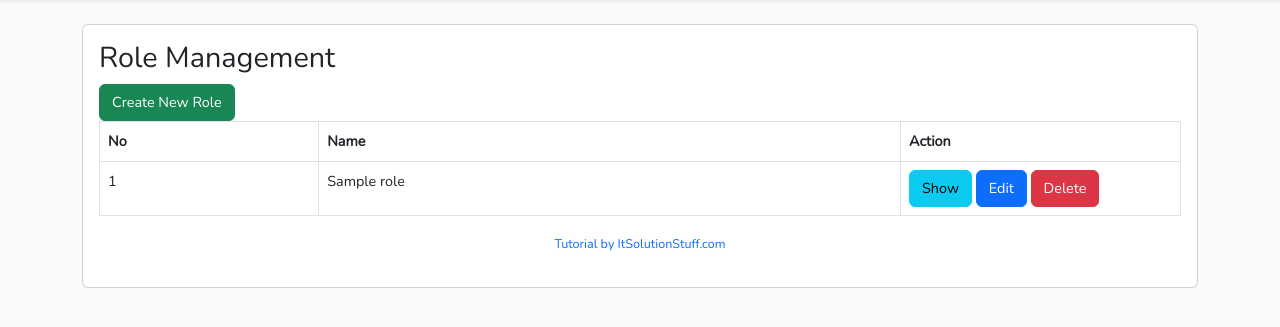
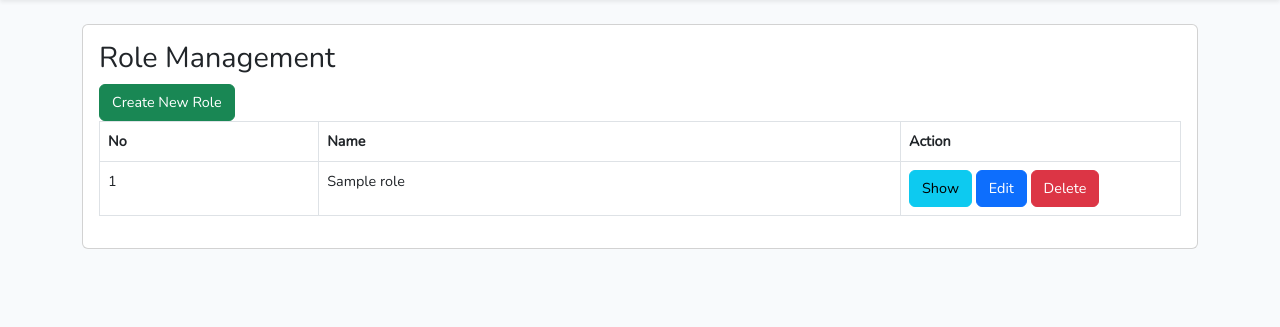
Before and after one commit to aduardito/plantapp_projecto_daw, a Laravel app: page /roles in a window 1280 px wide. Shown: the part 55-382 px from the top of the page. Run offline with Laravel 10, Linux system fonts and the light colour scheme; a user stored in the database is signed in; tables that the repository leaves empty hold one stand-in row (values such as "Sample post"); style sheets or scripts are compiled from the project's sources; parts of the project's set-up code (start-up, migrations or seed data) failed here and were passed over; some libraries are stand-ins or nearby versions.

Commit message:
Removed unwanted line from the views

```diff
--- a/resources/views/plants/create.blade.php
+++ b/resources/views/plants/create.blade.php
@@ -59,6 +59,4 @@
 
     </form>
 
-
-<p class="text-center text-primary"><small>Tutorial by ItSolutionStuff.com</small></p>
 @endsection
--- a/resources/views/plants/edit.blade.php
+++ b/resources/views/plants/edit.blade.php
@@ -57,7 +57,4 @@
 		    </div>
 		</div>
     </form>
-
-
-<p class="text-center text-primary"><small>Tutorial by ItSolutionStuff.com</small></p>
 @endsection
--- a/resources/views/plants/index.blade.php
+++ b/resources/views/plants/index.blade.php
@@ -68,6 +68,4 @@
 
     {!! $plants->links() !!}
 
-
-<p class="text-center text-primary"><small>Tutorial by ItSolutionStuff.com</small></p>
 @endsection
--- a/resources/views/plants/show.blade.php
+++ b/resources/views/plants/show.blade.php
@@ -48,4 +48,3 @@
 
     </div>
 @endsection
-<p class="text-center text-primary"><small>Tutorial by ItSolutionStuff.com</small></p>
--- a/resources/views/roles/create.blade.php
+++ b/resources/views/roles/create.blade.php
@@ -51,6 +51,4 @@
 </div>
 {!! Form::close() !!}
 
-
-<p class="text-center text-primary"><small>Tutorial by ItSolutionStuff.com</small></p>
 @endsection
--- a/resources/views/roles/edit.blade.php
+++ b/resources/views/roles/edit.blade.php
@@ -53,4 +53,3 @@
 
 
 @endsection
-<p class="text-center text-primary"><small>Tutorial by ItSolutionStuff.com</small></p>
--- a/resources/views/roles/index.blade.php
+++ b/resources/views/roles/index.blade.php
@@ -52,5 +52,4 @@
 {!! $roles->render() !!}
 
 
-<p class="text-center text-primary"><small>Tutorial by ItSolutionStuff.com</small></p>
 @endsection
--- a/resources/views/users/create.blade.php
+++ b/resources/views/users/create.blade.php
@@ -66,5 +66,4 @@
 {!! Form::close() !!}
 
 
-<p class="text-center text-primary"><small>Tutorial by ItSolutionStuff.com</small></p>
 @endsection
--- a/resources/views/users/edit.blade.php
+++ b/resources/views/users/edit.blade.php
@@ -64,6 +64,4 @@
 </div>
 {!! Form::close() !!}
 
-
-<p class="text-center text-primary"><small>Tutorial by ItSolutionStuff.com</small></p>
 @endsection
--- a/resources/views/users/index.blade.php
+++ b/resources/views/users/index.blade.php
@@ -60,6 +60,4 @@
 
 {!! $data->render() !!}
 
-
-<p class="text-center text-primary"><small>Tutorial by ItSolutionStuff.com</small></p>
 @endsection
```
